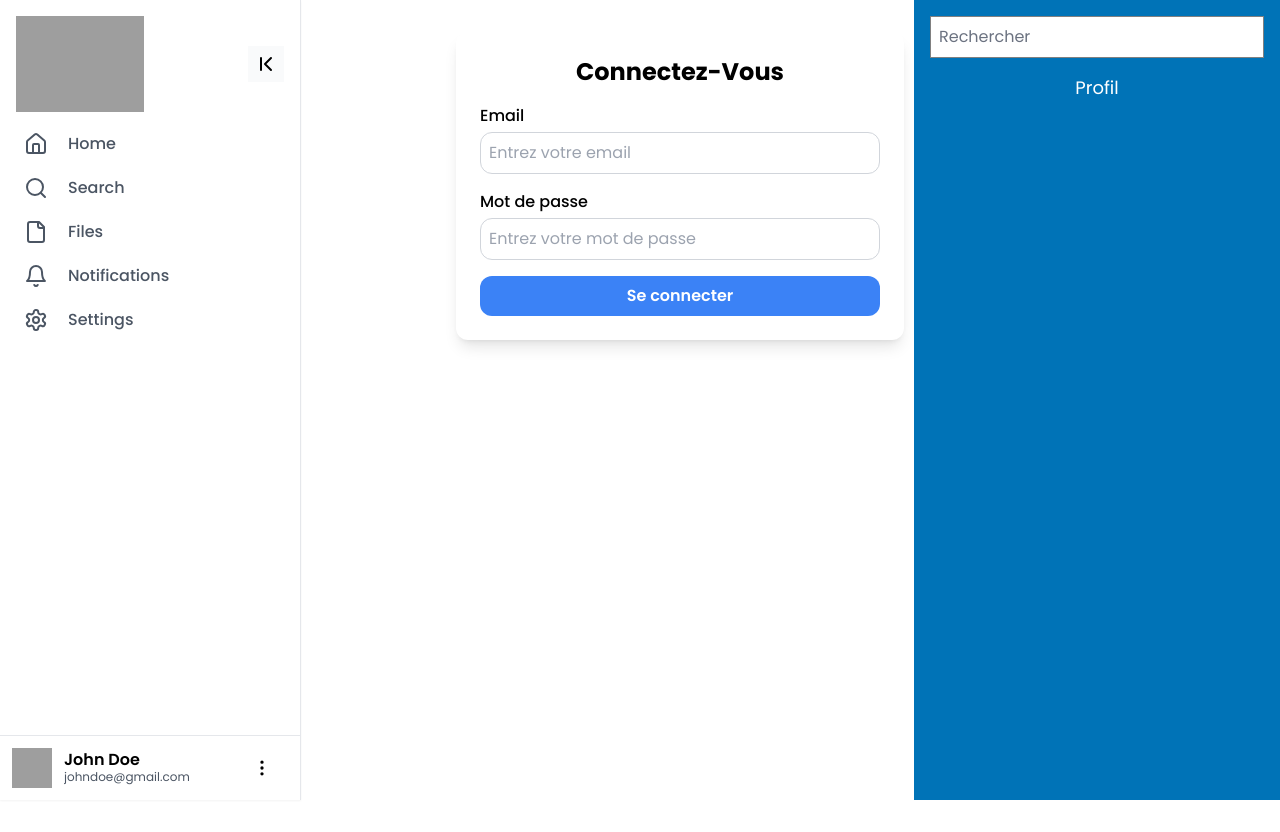
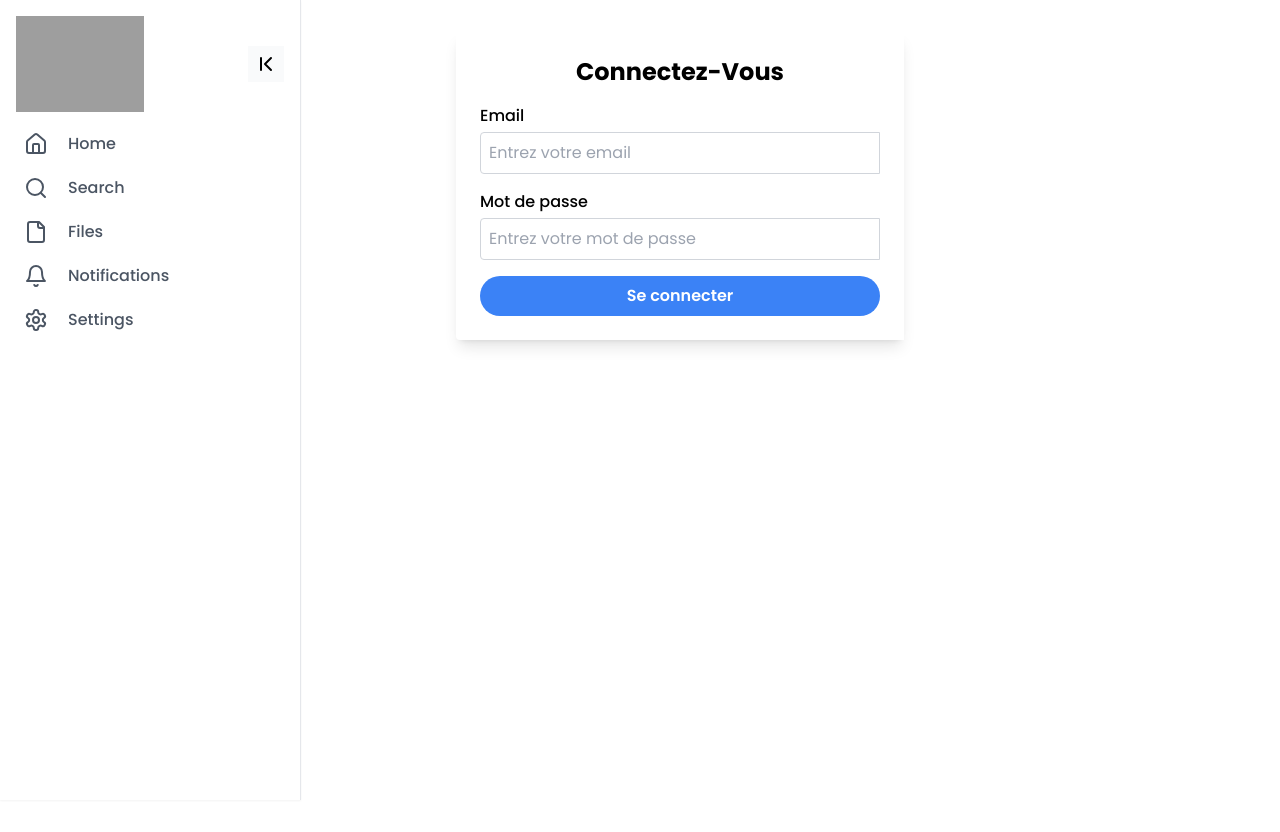
Before and after one commit to aznidi/isgihub-front, a React (Vite) app: page /login in a window 1280 px wide. Built offline with nearby package versions, Linux system fonts and the light colour scheme; grey boxes are pictures that could not be loaded.

Commit message:
Update NavBar

```diff
--- a/src/components/LoginForm.jsx
+++ b/src/components/LoginForm.jsx
@@ -1,5 +1,5 @@
 // src/components/LoginForm.jsx
-import React from 'react';
+import React, { useState } from 'react';
 import { Formik, Form, Field, ErrorMessage } from 'formik';
 import * as Yup from 'yup';
 
@@ -13,6 +13,9 @@ const validationSchema = Yup.object({
 });
 
 const LoginForm = () => {
+
+  const [Submitting, setSubmitting] = useState(true)
+
   const handleSubmit = (values, { setSubmitting }) => {
     console.log("Submitting", values);
     setSubmitting(false);
@@ -32,7 +35,7 @@ const LoginForm = () => {
               type="email"
               name="email"
               placeholder="Entrez votre email"
-              className="border border-gray-300 rounded-xl p-2 focus:outline-none focus:ring-2 focus:ring-blue-500"
+              className="border border-gray-300 rounded-l p-2 focus:outline-none focus:ring-2 focus:ring-blue-500"
             />
             <ErrorMessage name="email" component="div" className="text-red-500 text-sm mt-1" />
           </div>
@@ -43,14 +46,14 @@ const LoginForm = () => {
               type="password"
               name="password"
               placeholder="Entrez votre mot de passe"
-              className="border border-gray-300 rounded-xl p-2 focus:outline-none focus:ring-2 focus:ring-blue-500"
+              className="border border-gray-300 rounded-l p-2 focus:outline-none focus:ring-2 focus:ring-blue-500"
             />
             <ErrorMessage name="password" component="div" className="text-red-500 text-sm mt-1" />
           </div>
 
           <button
             type="submit"
-            className="bg-blue-500 text-white font-semibold p-2 rounded-xl w-full mt-4 hover:bg-blue-600 focus:outline-none focus:ring-2 focus:ring-blue-500 focus:ring-opacity-50"
+            className="bg-blue-500 text-white font-semibold p-2 rounded-full w-full mt-4 hover:bg-blue-600 focus:outline-none focus:ring-2 focus:ring-blue-500 focus:ring-opacity-50"
             disabled={isSubmitting}
           >
             {isSubmitting ? 'Connexion...' : 'Se connecter'}
--- a/src/components/NavBar.jsx
+++ b/src/components/NavBar.jsx
@@ -2,10 +2,10 @@ import React, { useEffect, useState } from 'react';
 import NavbarTop from './NavbarTop';
 import NavbarBottom from './NavbarBottom';
 import NavbarLeft from './NavbarLeft';
-import NavbarRight from './NavbarRight';
 
 const Navbar = () => {
   const [isMobile, setIsMobile] = useState(window.innerWidth < 768);
+  const isLoggedIn = true;
 
   useEffect(() => {
     const handleResize = () => {
@@ -26,7 +26,6 @@ const Navbar = () => {
       ) : (
         <>
           <NavbarLeft />
-          <NavbarRight />
         </>
       )}
     </div>
--- a/src/components/NavbarLeft.jsx
+++ b/src/components/NavbarLeft.jsx
@@ -34,23 +34,7 @@ export default function NavbarLeft() {
             <SidebarItem icon={<Settings />} text="Settings" />
           </ul>
 
-          {/* Profile Section */}
-          <div className="border-t flex p-3">
-            <img
-              src="https://ui-avatars.com/api/?background=c7d2fe&color=3730a3&bold=true"
-              alt="Profile Avatar"
-              className="w-10 h-10 rounded-md"
-            />
-            <div
-              className={`flex justify-between items-center overflow-hidden transition-all ${expanded ? 'w-52 ml-3' : 'w-0'}`}
-            >
-              <div className="leading-4">
-                <h4 className="font-semibold">John Doe</h4>
-                <span className="text-xs text-gray-600">johndoe@gmail.com</span>
-              </div>
-              <MoreVertical size={20} />
-            </div>
-          </div>
+
         </nav>
       </aside>
     </SidebarContext.Provider>
--- a/src/components/NavbarRight.jsx
+++ /dev/null
@@ -1,15 +0,0 @@
-import React from "react";
-
-function NavbarRight () {
-  return (
-    <div className="font-sans fixed right-0 h-full bg-ofppt-bleu text-white flex flex-col items-center p-4">
-      <input
-        type="text"
-        placeholder="Rechercher"
-        className="mb-4 p-2 border border-ofppt-gris rounded-lg text-black placeholder-gray-500"
-      />
-      <div className="text-white text-lg">Profil</div>
-    </div>
-  );
-};
-export default NavbarRight
--- a/src/pages/LoginPage.jsx
+++ b/src/pages/LoginPage.jsx
@@ -4,8 +4,8 @@ import LoginForm from '../components/LoginForm';
 
 const LoginPage = () => {
   return (
-    <div className="flex items-start justify-center min-h-screen bg-white rounded-xl">
-      <div className="w-full max-w-md bg-white rounded-xl shadow-lg p-6">
+    <div className="flex items-start justify-center min-h-screen bg-white rounded-l">
+      <div className="w-full max-w-md bg-white rounded-l shadow-lg p-6">
         <h1 className="text-2xl font-bold mb-4 text-center">Connectez-Vous</h1>
         <LoginForm />
       </div>
--- a/src/pages/NotFoundPage.jsx
+++ b/src/pages/NotFoundPage.jsx
@@ -1,8 +1,22 @@
+// src/pages/NotFoundPage.jsx
+import React from "react";
+import { Link } from "react-router-dom";
 
 function NotFoundPage() {
   return (
-    <div>NotFoundPage</div>
-  )
+    <div className="flex items-center justify-center h-screen">
+      <div className="text-center">
+        <h1 className="text-6xl font-bold text-blue-600">404</h1>
+        <p className="text-2xl font-semibold mt-4 mb-6">Page non trouvée</p>
+        <p className="text-gray-500 mb-8">
+          La page que vous recherchez n'existe pas. Elle a peut-être été déplacée ou supprimée.
+        </p>
+        <Link to="/" className="bg-blue-500 text-white px-6 py-2 rounded-lg hover:bg-blue-600">
+          Retour à l'accueil
+        </Link>
+      </div>
+    </div>
+  );
 }
 
-export default NotFoundPage
+export default NotFoundPage;
--- a/src/router/index.jsx
+++ b/src/router/index.jsx
@@ -1,33 +1,42 @@
 import { createBrowserRouter } from "react-router-dom";
-import HomePage from '../pages/HomePage'
-import LoginPage from '../pages/LoginPage'
-import RegisterPage from '../pages/RegisterPage'
-import NotFoundPage from '../pages/NotFoundPage'
+import HomePage from '../pages/HomePage';
+import LoginPage from '../pages/LoginPage';
+import RegisterPage from '../pages/RegisterPage';
+import NotFoundPage from '../pages/NotFoundPage';
 import Layout from "../layouts/Layout";
 
-export const router = createBrowserRouter([
+export const router = createBrowserRouter(
+  [
     {
       element: <Layout />,
       children: [
         {
           path: '/',
-                element: <HomePage />
+          element: <HomePage />,
         },
         {
           path: '/login',
-                element: <LoginPage />
+          element: <LoginPage />,
         },
         {
           path: '/register',
-                element: <RegisterPage />
+          element: <RegisterPage />,
         },
         {
           path: '*',
-                element: <NotFoundPage />
+          element: <NotFoundPage />,
         },
-        ]
-
+      ],
+    },
+  ],
+  {
+    future: {
+      v7_skipActionErrorRevalidation: true,
+      v7_startTransition: true,
+      v7_relativeSplatPath: true,
+      v7_fetcherPersist: true,
+      v7_normalizeFormMethod: true,
+      v7_partialHydration: true,
+    },
   }
-
-
-])
+);
```
Also changed, not shown: src/assets/not-found.jpg (added). Lines whose indentation alone changed are shown as unchanged.
